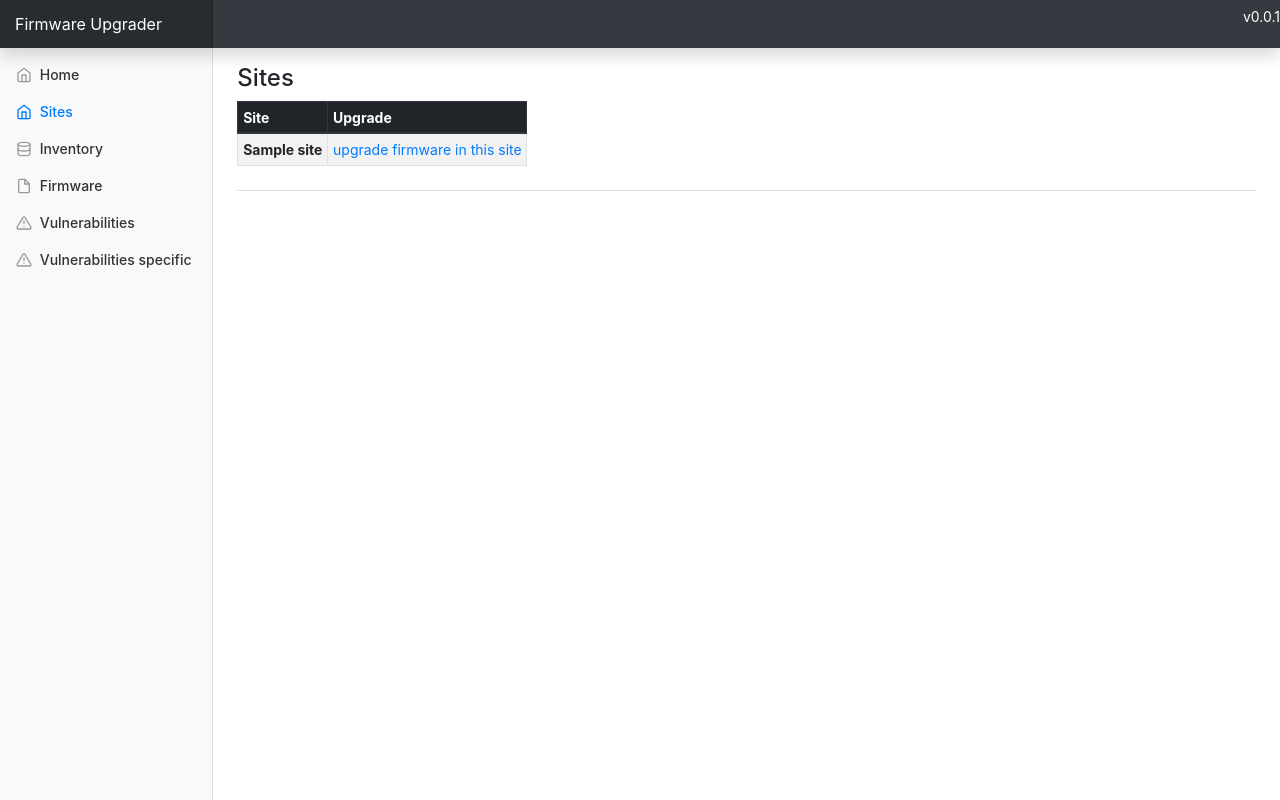
After one commit to auerlukas/firmware-upgrader, a Flask app: template firmware-upgrader/templates/sites/index.html in a window 1280 px wide. The commit adds this page. Run offline with Flask 2, Linux system fonts and the light colour scheme; the template is opened without the code that fills it: most values are stand-ins (such as "Sample title", 1, 10 or a date in 2020); parts of the project's set-up code (start-up, migrations or seed data) failed here and were passed over; some libraries are stand-ins or nearby versions.

Commit message:
added sites

```diff
--- a/firmware-upgrader/main.py
+++ b/firmware-upgrader/main.py
@@ -41,10 +41,14 @@ app = Flask(__name__)
 def start():
     return render_template('index.html')
 
+@app.route("/sites")
+def sites_index():
+    sites = get_sites()
+    return render_template('sites/index.html', sites=sites)
 
 @app.route("/inventory")
 def inventory_index():
-    devices = get_all_devices()
+    devices = get_devices()
     return render_template('inventory/index.html', devices=devices)
 
 
@@ -103,7 +107,29 @@ def find_vulnerabilities(os: str = '', version: str = '') -> List[openVulnQuery.
     return advisories
 
 
-def get_all_devices() -> dict:
+def get_sites() -> list:
+    """
+    reads the devices.yaml in the inventory directory and creates a distinct list of sites
+    :return: returns a list of all sites
+    """
+    try:
+        stream = open('inventory/devices.yaml')
+    except FileNotFoundError as e:
+        print('inventory file could not be found!\n{e}'.format(e=e), file=sys.stderr)
+        sys.exit(1)
+
+    devices = yaml.load(stream)
+
+    sites = []
+    for host, host_details in devices.items():
+        if host_details['site'] not in sites:
+            sites.append(host_details['site'])
+
+    return sites
+
+
+
+def get_devices() -> dict:
     """
     reads the devices.yaml in the inventory directory
     :return: returns a dictionary of all devices in the inventory
--- a/firmware-upgrader/templates/layout.html
+++ b/firmware-upgrader/templates/layout.html
@@ -30,6 +30,7 @@
 <!-- menu items; format = url, id, feather-icon-name, caption -->
 {% set navigation_bar = [
     ('/', 'index', 'home', 'Home'),
+    ('/sites', 'sites', 'home', 'Sites'),
     ('/inventory', 'inventory', 'database', 'Inventory'),
     ('/firmware', 'firmware', 'file', 'Firmware'),
     ('/vulnerabilities', 'vulnerabilities', 'alert-triangle', 'Vulnerabilities'),
--- /dev/null
+++ b/firmware-upgrader/templates/sites/index.html
@@ -0,0 +1,35 @@
+{% extends "layout.html" %}
+{% set active_page = "sites" %}
+{% block title %}Firmware Upgrader | Sites{% endblock %}
+{% block head %}{{ super() }}{% endblock %}
+
+{% block content %}
+
+<div class="dflex">
+    <div class="row">
+        <div class="col">
+            <h1 class="h4">Sites</h1>
+        </div>
+    </div>
+    <div class="row">
+        <div class="col">
+            <table class="table table-sm table-striped table-bordered">
+                <thead class="thead-dark">
+                <th scope="col">Site</th>
+                <th scope="col">Upgrade</th>
+                </thead>
+
+                <tbody>
+                {% for s in sites %}
+                <tr>
+                    <th scope="row">{{ s }}</th>
+                    <td><a href="">upgrade firmware in this site</a></td>
+                </tr>
+                {% endfor %}
+                </tbody>
+            </table>
+        </div>
+    </div>
+</div>
+
+{% endblock %}
```
